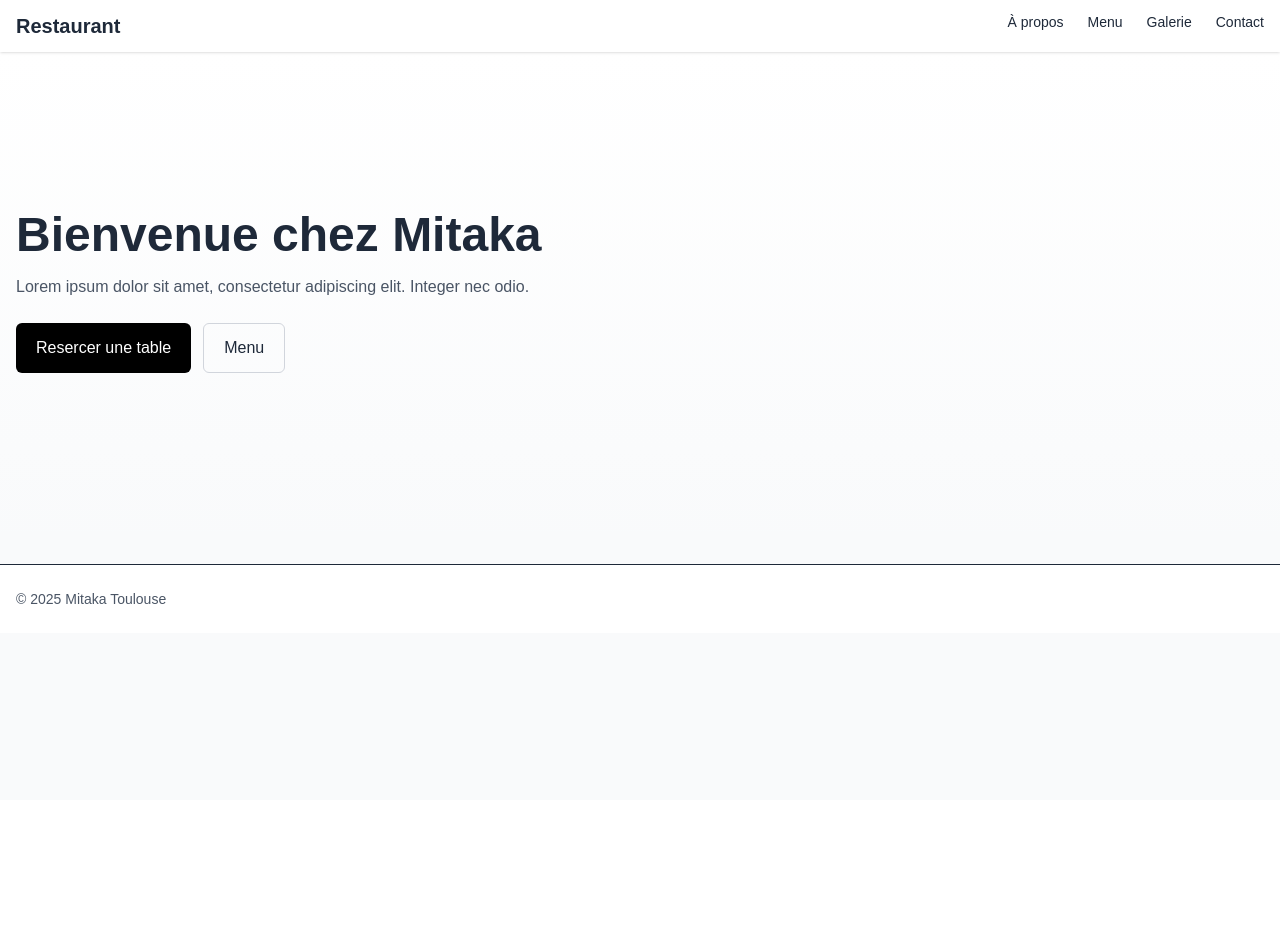
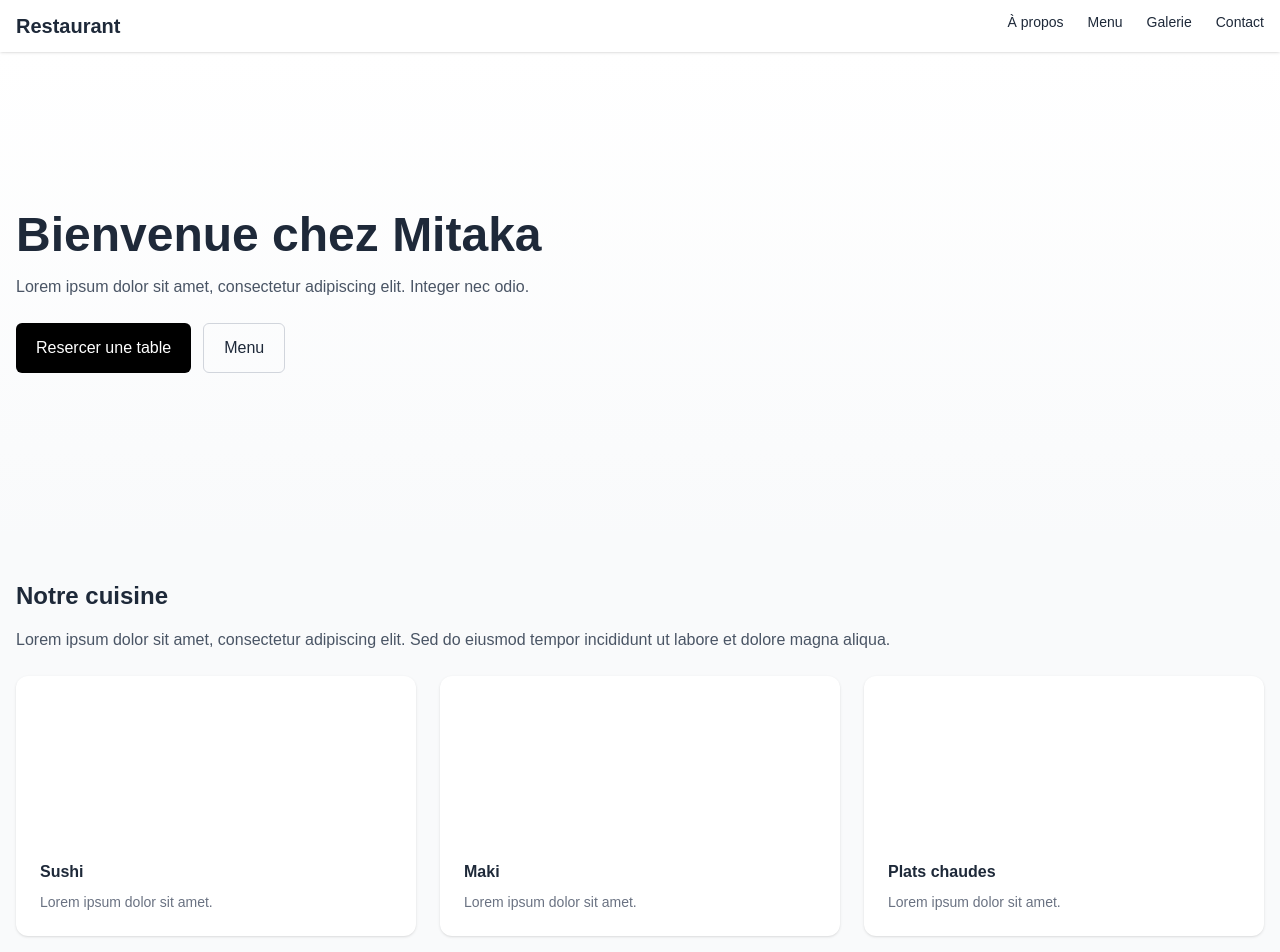
Before and after one commit to syss69/react-restaurant, a Next.js app: page / in a window 1280 px wide. Shown: the top 952 px of the page. Before the commit the page ends 800 px from the top, so only its background shows below. Built offline with nearby package versions, Linux system fonts and the light colour scheme.

Commit message:
Added About section

```diff
--- a/src/app/page.tsx
+++ b/src/app/page.tsx
@@ -2,6 +2,7 @@
 import Header from '../components/Header'
 import Footer from '../components/Footer'
 import Hero from '../components/Hero'
+import About from '../components/About';
 
 export default function Home() {
   return (
@@ -9,6 +10,7 @@ export default function Home() {
       <Header />
       <main>
         <Hero/>
+        <About/>
       </main>
       <Footer/>
     </div>
--- /dev/null
+++ b/src/components/About.tsx
@@ -0,0 +1,31 @@
+const About = () => {
+    return (
+        <section id="about" className="container mx-auto px-4 py-12">
+            <div className=""> {/* reveal */}
+                <h2 className="text-2xl font-bold mb-4">Notre cuisine</h2>
+                <p className="text-gray-600 mb-6">Lorem ipsum dolor sit amet, consectetur adipiscing elit. Sed do eiusmod tempor incididunt ut labore et dolore magna aliqua.</p>
+                <div className="grid sm:grid-cols-2 lg:grid-cols-3 gap-6">
+                <div className="rounded-xl p-6 bg-white shadow-sm">
+                <div className="h-36 bg-brandPink rounded-md mb-4" />
+                <h3 className="font-semibold mb-2">Sushi</h3>
+                <p className="text-sm text-gray-500">Lorem ipsum dolor sit amet.</p>
+            </div>
+
+            <div className="rounded-xl p-6 bg-white shadow-sm">
+            <div className="h-36 bg-brandPink rounded-md mb-4" />
+            <h3 className="font-semibold mb-2">Maki</h3>
+            <p className="text-sm text-gray-500">Lorem ipsum dolor sit amet.</p>
+            </div>
+
+            <div className="rounded-xl p-6 bg-white shadow-sm">
+            <div className="h-36 bg-brandPink rounded-md mb-4" />
+            <h3 className="font-semibold mb-2">Plats chaudes</h3>
+            <p className="text-sm text-gray-500">Lorem ipsum dolor sit amet.</p>
+            </div>
+            </div>
+            </div>
+        </section>
+        )
+};
+
+export default About;
--- a/src/components/Hero.tsx
+++ b/src/components/Hero.tsx
@@ -3,7 +3,7 @@ const Hero = () => {
         <section className="bg-gradient-to-b from-white to-gray-50">
             <div className="container mx-auto px-4 py-12 md:py-20">
                 <div className="grid md:grid-cols-2 gap-8 items-center">
-                    <div className="">
+                    <div className=""> {/* reveal */}
                         <h1 className="text-3xl md:text-5xl font-extrabold mb-4">Bienvenue chez Mitaka</h1>
                         <p className="text-gray-600 mb-6">Lorem ipsum dolor sit amet, consectetur adipiscing elit. Integer nec odio.</p>
                     <div className="flex gap-3">
@@ -11,7 +11,7 @@ const Hero = () => {
                         <button className="px-5 py-3 border border-gray-300 rounded-md">Menu</button>
                     </div>
                     </div>
-                    <div className="">
+                    <div className=""> {/* reveal */}
                     <div className="w-full h-64 md:h-80 rounded-2xl bg-brandPink" />
                     </div>
                 </div>
```
